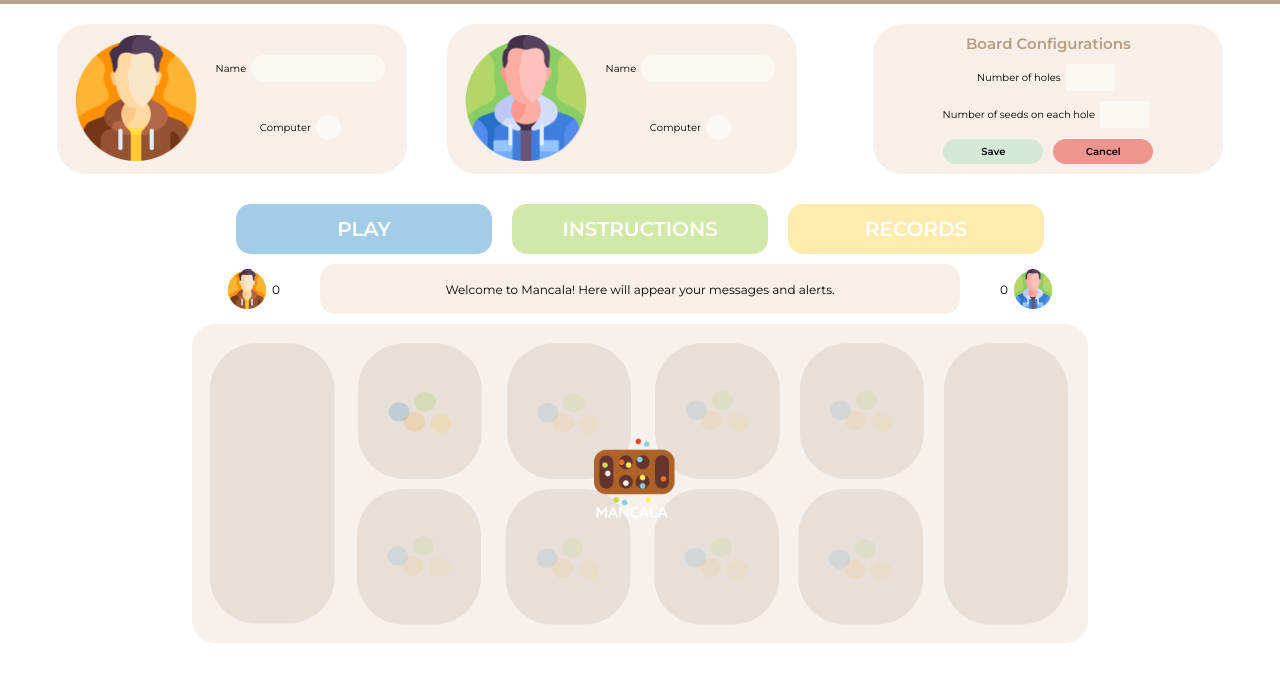
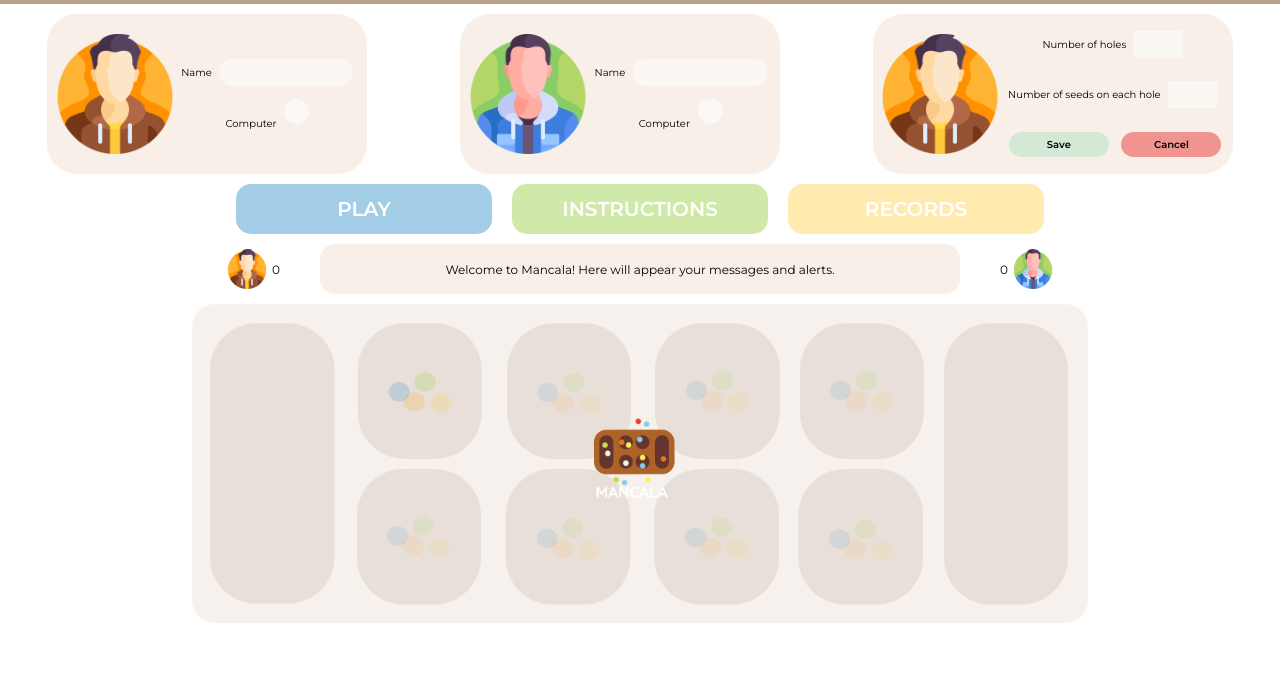
Before and after one commit to margaridav27/feup-ltw-Mancala, a plain HTML site: page index.html in a window 1280 px wide. Shown: the part 76-758 px from the top of the page. Drawn offline with Linux system fonts and the light colour scheme.

Commit message:
changed configurations css display to grid and fixed affected methods in app.js

```diff
--- a/index.html
+++ b/index.html
@@ -31,67 +31,55 @@
   </header>
 
   <div class="configurations">
-    <div class="players-configurations">
-      <div class="card" id="player1">
-        <div>
+    <form class="card player-card levels-hide" id="player-card-1">
       <img src="assets/player-1-icon.png" alt="Player 1 Icon">
-        </div>
-        <div class="player-configurations">
-          <div>
+      <div class="name">
         <label for="name">Name</label>
         <input type="text" id="name-1" name="name">
       </div>
-          <div>
+      <div class="computer">
         <label for="computer-1">Computer</label>
         <input type="checkbox" id="computer-1" name="computer" onclick="computerCheckHandler('1')">
       </div>
-          <div class="level-1">
+      <div class="levels">
         <label for="level-1-1">Level 1</label>
         <input type="radio" id="level-1-1" name="level">
         <input type="radio" id="level-1-2" name="level">
         <label for="level-1-2">Level 2</label>
       </div>
-        </div>
-      </div>
-      <div class="card" id="player2">
-        <div>
+    </form>
+    <form class="card player-card levels-hide" id="player-card-2">
       <img src="assets/player-2-icon.png" alt="Player level2 Icon">
-        </div>
-        <div class="player-configurations">
-          <div>
+      <div class="name">
         <label for="name">Name</label>
         <input type="text" id="name-2" name="name">
       </div>
-          <div>
+      <div class="computer">
         <label for="computer-2">Computer</label>
         <input type="checkbox" id="computer-2" name="computer" onclick="computerCheckHandler('2')">
       </div>
-          <div class="level-2">
+      <div class="levels">
         <label for="level-2-1">Level 1</label>
         <input type="radio" id="level-2-1" name="level">
         <input type="radio" id="level-2-2" name="level">
         <label for="level-2-2">Level 2</label>
       </div>
-        </div>
-      </div>
-    </div>
-
-    <form class="card board-configurations">
-      <legend>Board Configurations</legend>
-      <div>
+    </form>
+    <form class="card board-card" id="board-card">
+      <img src="assets/player-1-icon.png" alt="Player 1 Icon">
+      <div class="holes">
         <label for="holes">Number of holes</label>
         <input type="number" id="holes" name="holes" min="2" max="6">
       </div>
-      <div>
+      <div class="seeds">
         <label for="seeds">Number of seeds on each hole</label>
         <input type="number" id="seeds" name="seeds" min="4" max="10">
       </div>
-      <div>
+      <div class="buttons">
         <button id="save">Save</button>
         <button id="cancel">Cancel</button>
       </div>
     </form>
-
   </div>
 
   <div class="menu">
--- a/scripts/App.js
+++ b/scripts/App.js
@@ -7,15 +7,21 @@
 */
 
 function hideLevels(id) {
-    let selector = ".card .player-configurations .level-" + id;
-    let div = document.querySelector(selector);
-    div.style.display = "none"
+    document.querySelector("#player-card-" + id).className = "card player-card levels-hide"
 }
 
 function showLevels(id) {
-    let selector = ".card .player-configurations .level-" + id;
-    let element = document.querySelector(selector);
-    element.style.display = "flex"
+    document.querySelector("#player-card-" + id).className = "card player-card"
+}
+
+function enablePlaceholder(selector) {
+    document.querySelector(selector).placeholder = "";
+    document.querySelector(selector).disabled = false;
+}
+
+function disablePlaceholder(selector) {
+    document.querySelector(selector).placeholder = "COMPUTER";
+    document.querySelector(selector).disabled = true;
 }
 
 function computerCheckHandler(id) {
@@ -27,18 +33,12 @@ function computerCheckHandler(id) {
         document.querySelector("#computer-" + otherId).checked = false;
         hideLevels(otherId);
 
-        document.querySelector("#name-" + id).placeholder = "COMPUTER";
-        document.querySelector("#name-" + id).disabled = true;
-
-        document.querySelector("#name-" + otherId).placeholder = "";
-        document.querySelector("#name-" + otherId).disabled = false;
+        disablePlaceholder("#name-" + id);
+        enablePlaceholder("#name-" + otherId);
     } else {
         hideLevels(id);
 
-        document.querySelector("#name-" + id).placeholder = "";
-        document.querySelector("#name-" + id).disabled = false;
-
-        document.querySelector("#name-" + otherId).placeholder = "";
-        document.querySelector("#name-" + otherId).disabled = false;
+        enablePlaceholder("#name-" + id);
+        enablePlaceholder("#name-" + otherId);
     }
 }
--- a/styles/configurations.css
+++ b/styles/configurations.css
@@ -1,4 +1,93 @@
-.configurations,
+.configurations {
+  display: grid;
+  grid-template-areas: "player1 player2 board";
+  justify-items: center;
+  font-size: 10px;
+}
+#player-card-1 {
+  grid-area: player1;
+}
+#player-card-2 {
+  grid-area: player2;
+}
+#board-card {
+  grid-area: board;
+}
+
+.card {
+  display: grid;
+  grid-template-areas:
+    "img r1"
+    "img r2"
+    "img r3";
+  justify-items: center;
+  align-items: center;
+  height: 150px;
+  padding: 5px;
+  border-radius: 30px;
+  background-color: rgba(230, 204, 178, 0.3);
+}
+.player-card {
+  width: 310px;
+}
+.board-card {
+  width: 350px;
+}
+
+/* to when the level radio buttons are not hidden */
+.card img {
+  grid-area: img;
+
+  width: 120px;
+  height: 120px;
+}
+.player-card .name,
+.board-card .holes {
+  grid-area: r1;
+}
+.player-card .computer,
+.board-card .seeds {
+  grid-area: r2;
+}
+.player-card .levels,
+.board-card .buttons {
+  grid-area: r3;
+}
+
+/* to when the level radio buttons are hidden */
+.player-card.levels-hide {
+  display: grid;
+  grid-template-areas:
+    "img r1"
+    "img r2";
+}
+.player-card.levels-hide .name {
+  grid-area: r1;
+  align-self: end;
+}
+.player-card.levels-hide .computer {
+  grid-area: r2;
+  align-self: start;
+  margin-top: 10px;
+}
+.player-card.levels-hide .levels {
+  display: none;
+}
+
+.board-card #save {
+  background-color: rgba(183, 228, 199, 0.55);
+}
+.board-card #save:hover {
+  background-color: #b7e4c7;
+}
+.board-card #cancel {
+  background-color: rgba(228, 11, 11, 0.4);
+}
+.board-card #cancel:hover {
+  background-color: rgba(228, 11, 11, 0.6);
+}
+
+/* .configurations,
 .players-configurations {
   display: flex;
   align-items: center;
@@ -75,4 +164,4 @@
     display: flex;
     flex-wrap: wrap;
   }
-}
+} */
--- a/styles/header.css
+++ b/styles/header.css
@@ -6,6 +6,7 @@ header {
   grid-template-rows: 5vh 5vh;
   grid-template-columns: 2fr 1fr;
   align-items: center;
+  margin-bottom: 10px;
   font-size: 10px;
   background: rgba(155, 121, 87, 0.7);
 }
```
Lines whose indentation alone changed are shown as unchanged.
